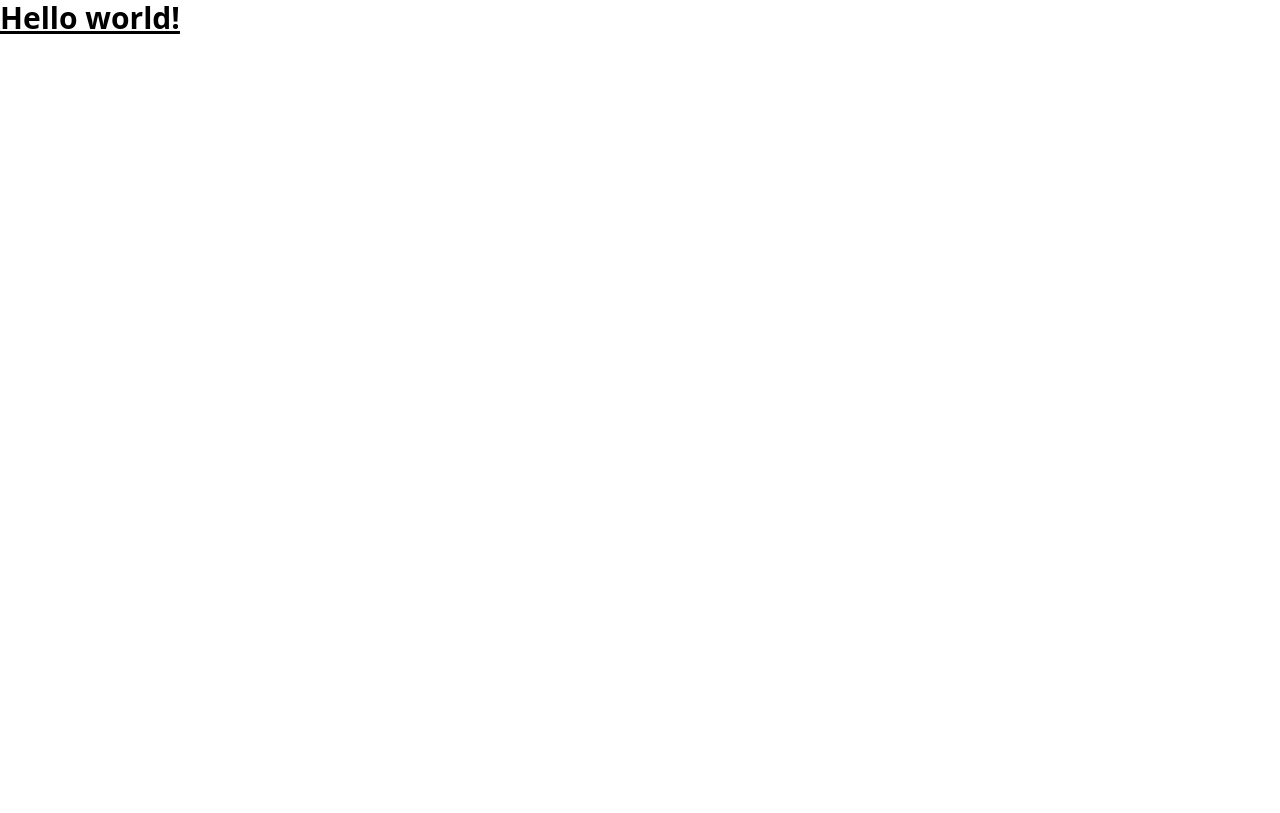
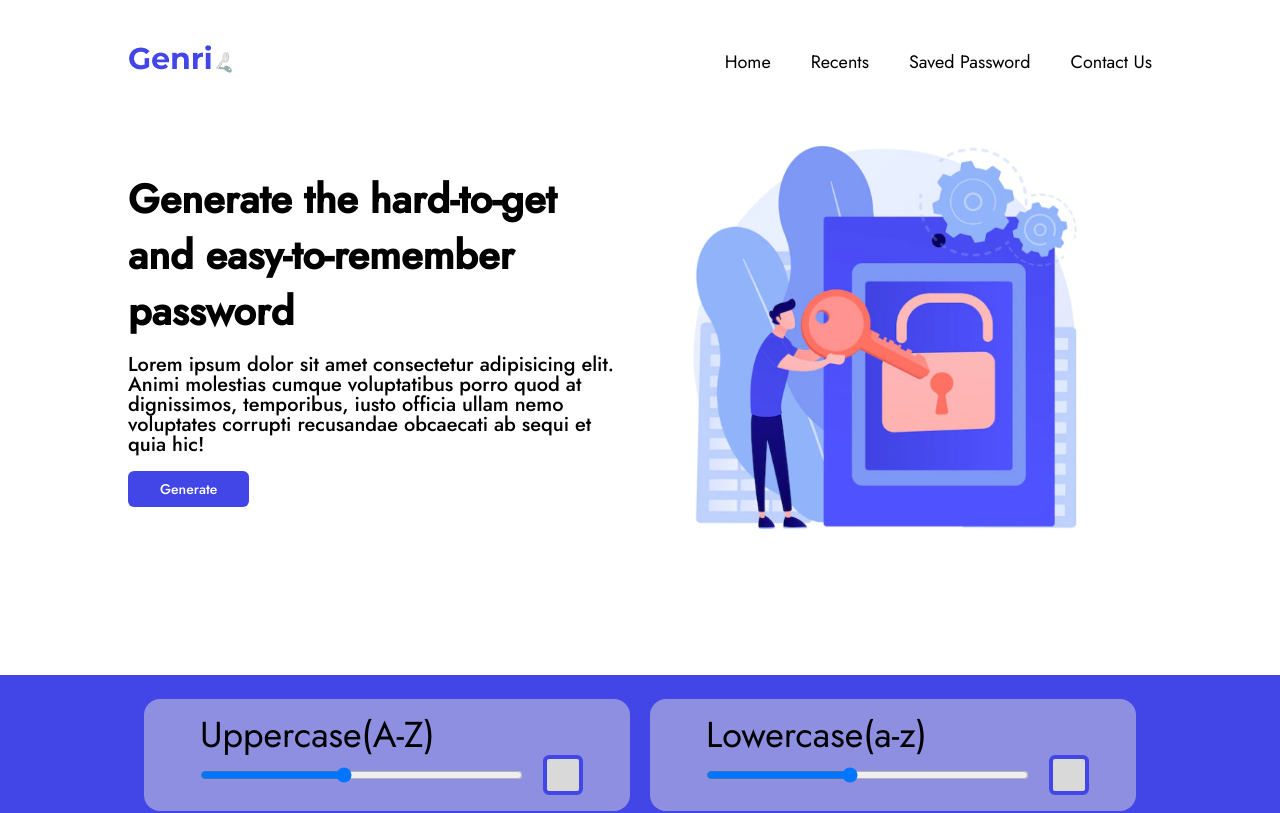
Before and after one commit to IamHenryOkeke/Genri-Password-Generator-Web-App, a React (Vite) app: page / in a window 1280 px wide. Shown: the top 813 px of the page. Built offline with nearby package versions, Linux system fonts and the light colour scheme.

Commit message:
finish UI implementation for lading page

```diff
--- a/src/App.jsx
+++ b/src/App.jsx
@@ -1,11 +1,19 @@
+import GeneratePasswordSection from "./components/GeneratePasswordSection"
+import HeroSection from "./components/HeroSection"
+import Navbar from "./components/Navbar"
+import Description from "./components/Description"
+import Footer from "./components/Footer"
+
 
 function App() {
   return (
-    <>
-      <h1 className="text-3xl font-bold underline">
-      Hello world!
-    </h1>
-    </>
+    <div className="font-body">
+      <Navbar/>
+      <HeroSection/>
+      <GeneratePasswordSection/>
+      <Description/>
+      <Footer/>
+    </div>
   )
 }
 
```
